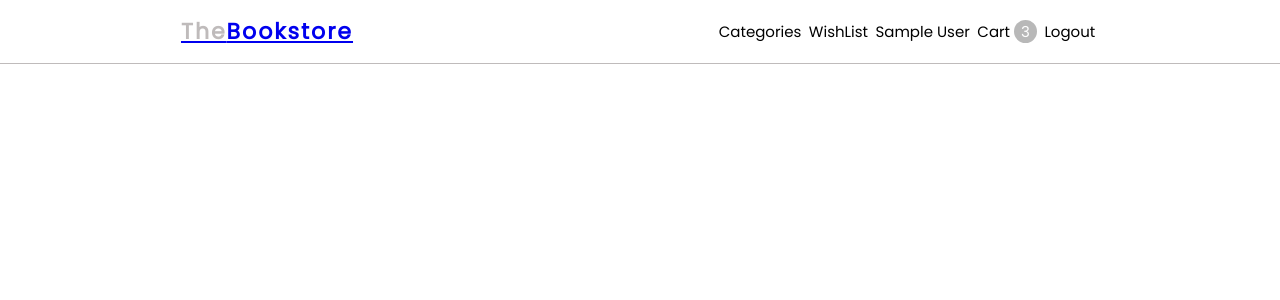
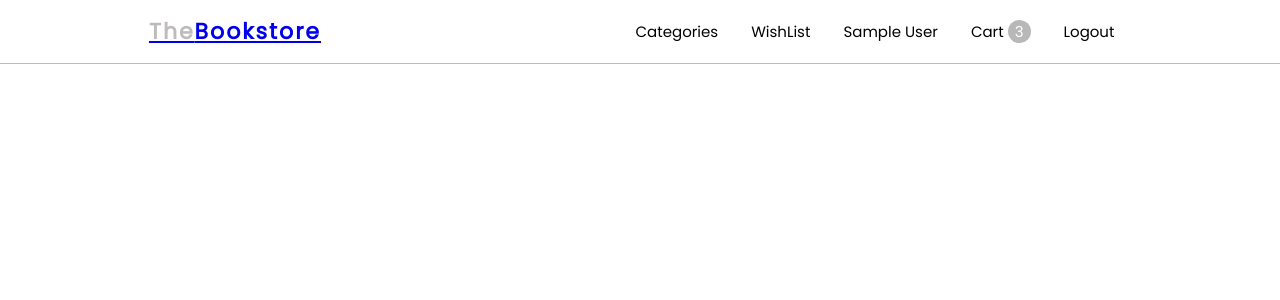
Before and after one commit to palfag/TheBookstore, a PHP site: page /php/navbar.php in a window 1280 px wide. Shown: the top 300 px of the page. Run offline with PHP 8.4, Linux system fonts and the light colour scheme; the visitor is signed in with stand-in values (Sample User, id 1).

Commit message:
navbar position:fixed

```diff
--- a/css/navbar.css
+++ b/css/navbar.css
@@ -15,6 +15,10 @@
     border-style: solid;
     border-bottom-color: #BFBBBB;
     background: #ffffff;
+    /* per tenere la barra dei menu fissa nella pagina*/
+    position: fixed;
+    top: 0;
+    width: 100%;
 }
 
 .logo span{
@@ -29,7 +33,7 @@
 .nav-options{
     display: flex;
     justify-content: space-around;
-    width: 30%;
+    width: 40%;
     background: #ffffff;
 }
 
```
Also changed, not shown: images/icons/cart.png (deleted).
